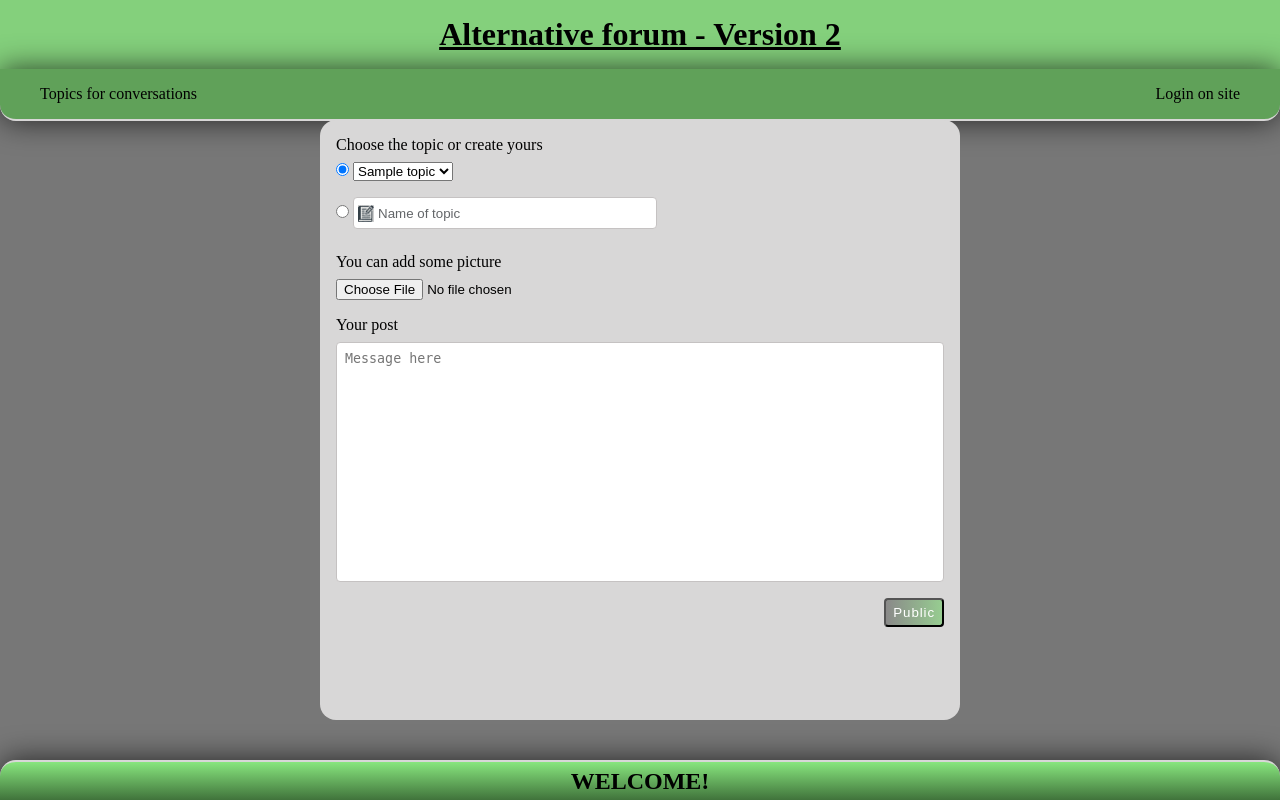
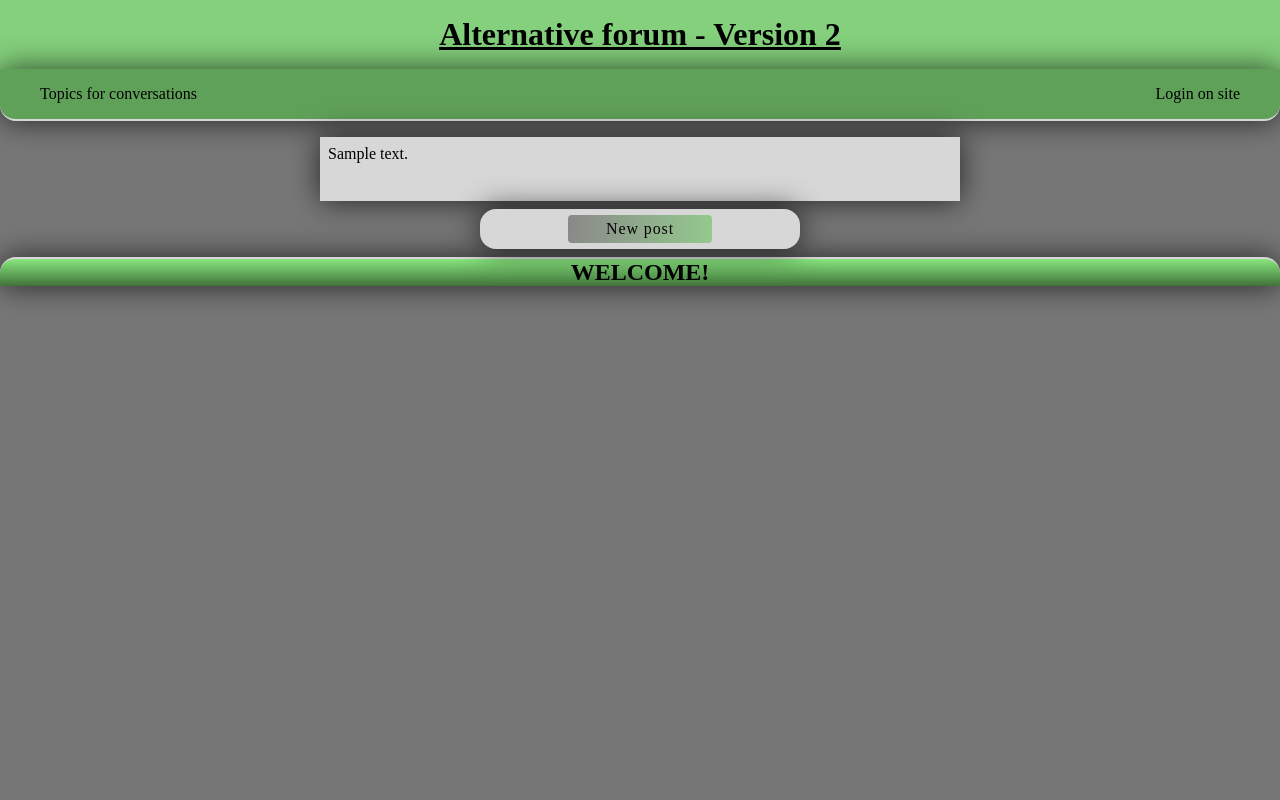
Before and after one commit to AntonSot-Github/Learning-PHP, a PHP site: page / in a window 1280 px wide. Run offline with PHP 8.4, Linux system fonts and the light colour scheme; tables that the repository leaves empty or names only in its code hold one stand-in row (values such as "Sample post").

Commit message:
Finished with post-window

```diff
--- a/My.alt.forum_2/css/style.css
+++ b/My.alt.forum_2/css/style.css
@@ -79,6 +79,7 @@
   width: 100%;
   display: flex;
   flex-direction: column;
+  margin-bottom: 1rem;
 }
 .nav__header-box {
   background-color: rgba(136, 230, 126, 0.8078431373);
@@ -362,10 +363,44 @@
   background-size: 16px;
 }
 
+.newPost-formBox {
+  position: absolute;
+  width: 100%;
+  height: 75vh;
+  padding: 1rem;
+  background-color: #d8d7d7;
+  border-radius: 1rem;
+  z-index: 10;
+  box-shadow: 0 0 30px rgba(0, 0, 0, 0.7);
+  margin-bottom: 1rem;
+  display: flex;
+  justify-content: center;
+  align-items: center;
+}
+.newPost-formBox__disable {
+  position: relative;
+  margin-top: auto;
+  height: 2.5rem;
+  width: 50%;
+  margin-bottom: 0.5rem;
+  bottom: 0;
+}
+.newPost-formBox__disable *:not(.newPost-formBox__btn) {
+  display: none;
+}
+.newPost-formBox__btn {
+  align-self: center;
+  width: 50%;
+}
+.newPost-formBox__btn:hover::before {
+  width: 94%;
+}
+
 .form-post {
   display: flex;
   flex-direction: column;
   height: 100%;
+  width: 100%;
 }
 .form-post div {
   display: flex;
@@ -395,24 +430,24 @@
 }
 
 html {
-  max-width: 100vw;
-  max-height: 100vh;
+  position: relative;
 }
 
 body {
   position: relative;
   background-color: #777;
-  display: grid;
-  height: 100vh;
-  grid-template-rows: 10% 85% 5%;
+  width: 100%;
 }
 
 .container {
   position: relative;
   width: 50%;
+  height: -moz-max-content;
+  height: max-content;
   margin: 0 auto;
   display: flex;
-  justify-content: center;
+  flex-direction: column;
+  align-items: center;
 }
 
 .link {
@@ -449,7 +484,8 @@ body {
 }
 
 footer {
-  position: relative;
+  position: absolute;
+  align-self: flex-end;
   display: flex;
   justify-content: center;
   align-items: center;
@@ -479,12 +515,23 @@ footer {
   height: 80vh;
 }
 
-.newPost {
-  position: absolute;
+.posts {
+  z-index: 5;
+  position: relative;
+  display: flex;
+  flex-direction: column;
+  justify-content: center;
   width: 100%;
-  height: 75vh;
-  padding: 1rem;
-  align-self: center;
+}
+
+.post {
+  width: 100%;
+  position: relative;
+  min-height: 8vh;
+  max-height: -moz-max-content;
+  max-height: max-content;
+  padding: 0.5rem;
+  margin-bottom: 0.5rem;
   background-color: #d8d7d7;
-  border-radius: 1rem;
+  box-shadow: 0 0 30px rgba(0, 0, 0, 0.7);
 }/*# sourceMappingURL=style.css.map */
--- a/My.alt.forum_2/incs/db.php
+++ b/My.alt.forum_2/incs/db.php
@@ -8,3 +8,25 @@ if($db) {
     $resTopic = mysqli_stmt_get_result($mysqlTopic);
     $topics = array_column(mysqli_fetch_all($resTopic, MYSQLI_ASSOC), 'topic_name', 'id');
 }
+
+/* if ($db) {
+    $mysqlPosts = mysqli_prepare($db, "SELECT by_user_id, from_topic_id, post_text, added_at, picture FROM posts");
+    mysqli_execute($mysqlPosts);
+    $resPosts = mysqli_stmt_get_result($mysqlPosts);
+    $posts = array_map(function($row){
+        return [
+            'by_user_id' => $row['by_user_id'],
+            'from_topic_id' => $row['from_topic_id'],
+            'post_text' => $row['post_text'],
+            'added_at' => $row['added_at'],
+            'picture' => $row['picture'],
+        ];
+    }, mysqli_fetch_all($resPosts, MYSQLI_ASSOC));
+} */
+
+if ($db) {
+    $mysqlPosts = mysqli_prepare($db, "SELECT post_text FROM posts");
+    mysqli_execute($mysqlPosts);
+    $resPosts = mysqli_stmt_get_result($mysqlPosts);
+    $posts = array_column(mysqli_fetch_all($resPosts, MYSQLI_ASSOC), 'post_text');
+}
--- a/My.alt.forum_2/index.php
+++ b/My.alt.forum_2/index.php
@@ -8,14 +8,16 @@
 
     if($_SERVER['REQUEST_METHOD'] == 'POST'){
 
-        if(isset($_POST['topicName']) && !empty($_POST['topicName'])){
+        if(isset($_POST['topicName']) && !empty($_POST['topicName']) && !isset($_POST['chooseTopic'])){
             $topicName = htmlspecialchars(trim($_POST['topicName']));
             createTopic($_SESSION['user_id'], $topicName);
             header("Location: index.php");
             exit;
         }
 
-        if(isset($_POST['chooseTopic']) && $_POST['chooseTopic'] == 'exist'){
+        if(isset($_POST['chooseTopic'])){
+
+            if($_POST['chooseTopic'] == 'exist'){
                 $topicName = $_POST['selectTopic'];
                 $postText = $_POST['postMsg'];
                 $picturePath = 'uploads/' . time() . $_FILES['userPicture']['name'];
@@ -24,8 +26,20 @@
                 publicPost($topicId, $postText, $picturePath);
                 header("Location: index.php");
                 exit;
+            } elseif ($_POST['chooseTopic'] == 'newOne'){
+                $topicName = $_POST['topicName'];
+                createTopic($_SESSION['user_id'], $topicName);
 
-        }
+                // Получаем id добавленной темы
+                $topicId = mysqli_insert_id($db);
+
+                $postText = $_POST['postMsg'];
+                $picturePath = 'uploads/' . time() . $_FILES['userPicture']['name'];
+                move_uploaded_file($_FILES['userPicture']['tmp_name'], $picturePath);
+                publicPost($topicId, $postText, $picturePath);
+                header("Location: index.php");
+                exit;
+            }}
         }
 
     //dump($_POST);
@@ -69,8 +83,16 @@
 
         </div >
 
+        <div class="posts">
+            <?php foreach($posts as $post): ?>
+                <div class="post"><?= $post ?></div>
+            <?php endforeach; ?>
+        </div>
 
-        <div class="newPost">
+
+        <div class="newPost-formBox newPost-formBox__disable">
+
+            <a class="newPost-formBox__btn link btn btn-grad" href="#">New post</a>
 
             <form class="form-post" method="post" enctype="multipart/form-data">
 
@@ -120,4 +142,6 @@
 
     </div>
 
-<?php require_once __DIR__ . "/views/footer.php" ?>
+<?php require_once __DIR__ . '/views/footer.php'; ?>
+
+<?php //dump($posts) ?>
--- /dev/null
+++ b/My.alt.forum_2/js/script.js
@@ -0,0 +1,10 @@
+"use strict"
+
+const btnNewPost = document.querySelector(".newPost-formBox__btn");
+const formBox = document.querySelector(".newPost-formBox");
+
+btnNewPost.addEventListener("click", function(){
+    formBox.classList.remove("newPost-formBox__disable");
+    btnNewPost.classList.add("no-display");
+})
+console.log(formBox);
--- a/My.alt.forum_2/sass/layout/_form.sass
+++ b/My.alt.forum_2/sass/layout/_form.sass
@@ -109,10 +109,40 @@
         background-size: 16px
 
 
+.newPost-formBox
+    position: absolute
+    width: 100%
+    height: 75vh
+    padding: 1rem
+    background-color: #d8d7d7
+    border-radius: 1rem
+    z-index: 10
+    box-shadow: 0 0 30px rgba(0, 0, 0, 0.7)
+    margin-bottom: 1rem
+    display: flex
+    justify-content: center
+    align-items: center
+    &__disable
+        position: relative
+        margin-top: auto
+        height: 2.5rem
+        width: 50%
+        margin-bottom: .5rem
+        bottom: 0
+        *
+            &:not(.newPost-formBox__btn)
+                display: none
+    &__btn
+        align-self: center
+        width: 50%
+        &:hover::before
+            width: 94%
+
 .form-post
     display: flex
     flex-direction: column
     height: 100%
+    width: 100%
     div
         display: flex
         flex-direction: column
--- a/My.alt.forum_2/sass/layout/_navigation.sass
+++ b/My.alt.forum_2/sass/layout/_navigation.sass
@@ -2,6 +2,7 @@
     width: 100%
     display: flex
     flex-direction: column
+    margin-bottom: 1rem
     &__header-box
         background-color: #88e67ece
         width: 100%
--- a/My.alt.forum_2/sass/style.sass
+++ b/My.alt.forum_2/sass/style.sass
@@ -11,22 +11,24 @@
     box-sizing: border-box
 
 html
-    max-width: 100vw
-    max-height: 100vh
+    position: relative
+
+
 
 body
     position: relative
     background-color: #777
-    display: grid
-    height: 100vh
-    grid-template-rows: 10% 85% 5%
+    width: 100%
+
 
 .container
     position: relative
     width: 50%
+    height: max-content
     margin: 0 auto
     display: flex
-    justify-content: center
+    flex-direction: column
+    align-items: center
 
 
 .link
@@ -61,7 +63,8 @@ body
         margin-bottom: 1rem
 
 footer
-    position: relative
+    position: absolute
+    align-self: flex-end
     display: flex
     justify-content: center
     align-items: center
@@ -87,11 +90,20 @@ footer
         width: 60vw
         height: 80vh
 
-.newPost
-    position: absolute
+.posts
+    z-index: 5
+    position: relative
+    display: flex
+    flex-direction: column
+    justify-content: center
     width: 100%
-    height: 75vh
-    padding: 1rem
-    align-self: center
+
+.post
+    width: 100%
+    position: relative
+    min-height: 8vh
+    max-height: max-content
+    padding: 0.5rem
+    margin-bottom: .5rem
     background-color: #d8d7d7
-    border-radius: 1rem
+    box-shadow: 0 0 30px rgba(0, 0, 0, 0.7)
--- a/My.alt.forum_2/views/footer.php
+++ b/My.alt.forum_2/views/footer.php
@@ -1,5 +1,7 @@
-<footer>
+    <footer>
         <h2>WELCOME!</h2>
     </footer>
+
+    <script src="./js/script.js"></script>
 </body>
 </html>
```
Also changed, not shown: 1 other file. Lines whose indentation alone changed are shown as unchanged.
